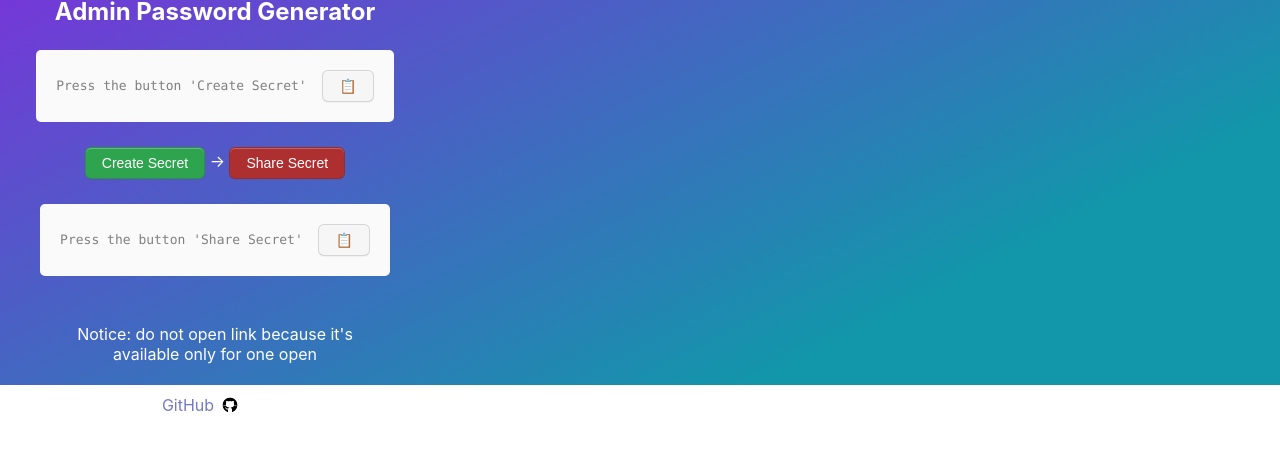
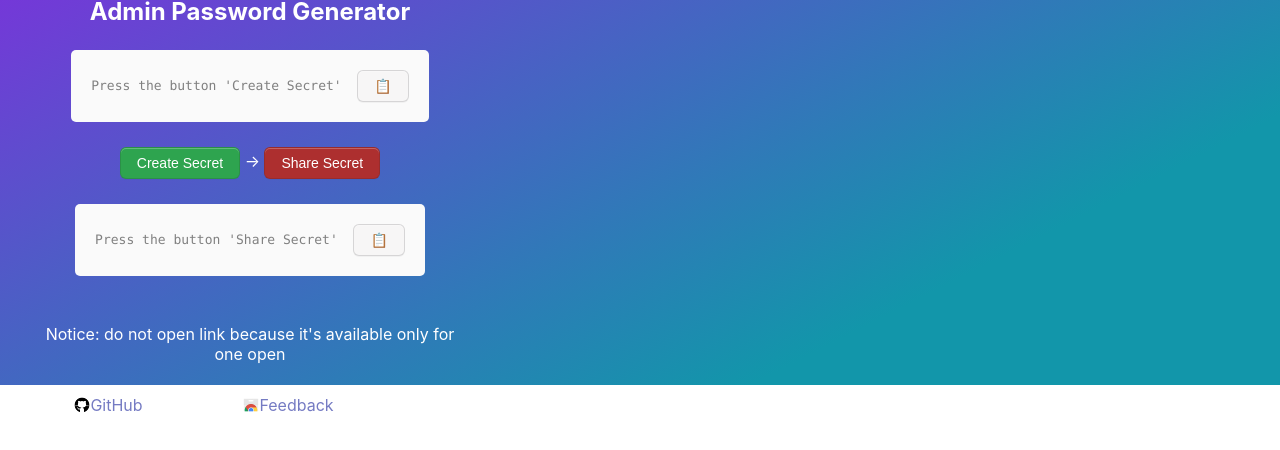
Before and after one commit to 2FrogsStudio/admin-password-generator-chrome-extension, a Next.js app: page / in a window 1280 px wide. Shown: the top 450 px of the page. Built offline with nearby package versions, Linux system fonts and the light colour scheme.

Commit message:
added feedback link

```diff
--- a/components/Footer/index.js
+++ b/components/Footer/index.js
@@ -8,7 +8,6 @@ export default function Footer() {
         target="_blank"
         rel="noopener noreferrer"
       >
-        GitHub
         <span className={styles.logo}>
           <img
             src="icons/icon16-github.png"
@@ -17,7 +16,26 @@ export default function Footer() {
             height={16}
           />
         </span>
+        GitHub
       </a>
+      <a
+        href="https://chromewebstore.google.com/detail/admin-password-generator/phangnjfpipgeomgnakfhjeepnnadbob"
+        target="_blank"
+        rel="noopener noreferrer"
+      >
+        <span className={styles.logo}>
+          <img
+            src="icons/icon64-chromewebstore.png"
+            alt="Logo"
+            width={16}
+            height={16}
+          />
+        </span>
+        Feedback
+      </a>
+
+
+
     </footer>
   );
 }
--- a/styles/Pages.module.css
+++ b/styles/Pages.module.css
@@ -1,5 +1,5 @@
 .container {
-  width: 430;
+  width: 500;
   height: 385px;
   background: linear-gradient(153deg, rgb(116, 56, 216), rgb(18, 150, 170) 74%);
   padding: 5px;
@@ -7,7 +7,7 @@
 }
 
 .main {
-  width: 420px;
+  width: 490px;
   height: 375px;
   display: flex;
   flex-direction: column;
```
Also changed, not shown: public/icons/icon64-chromewebstore.png (added).
